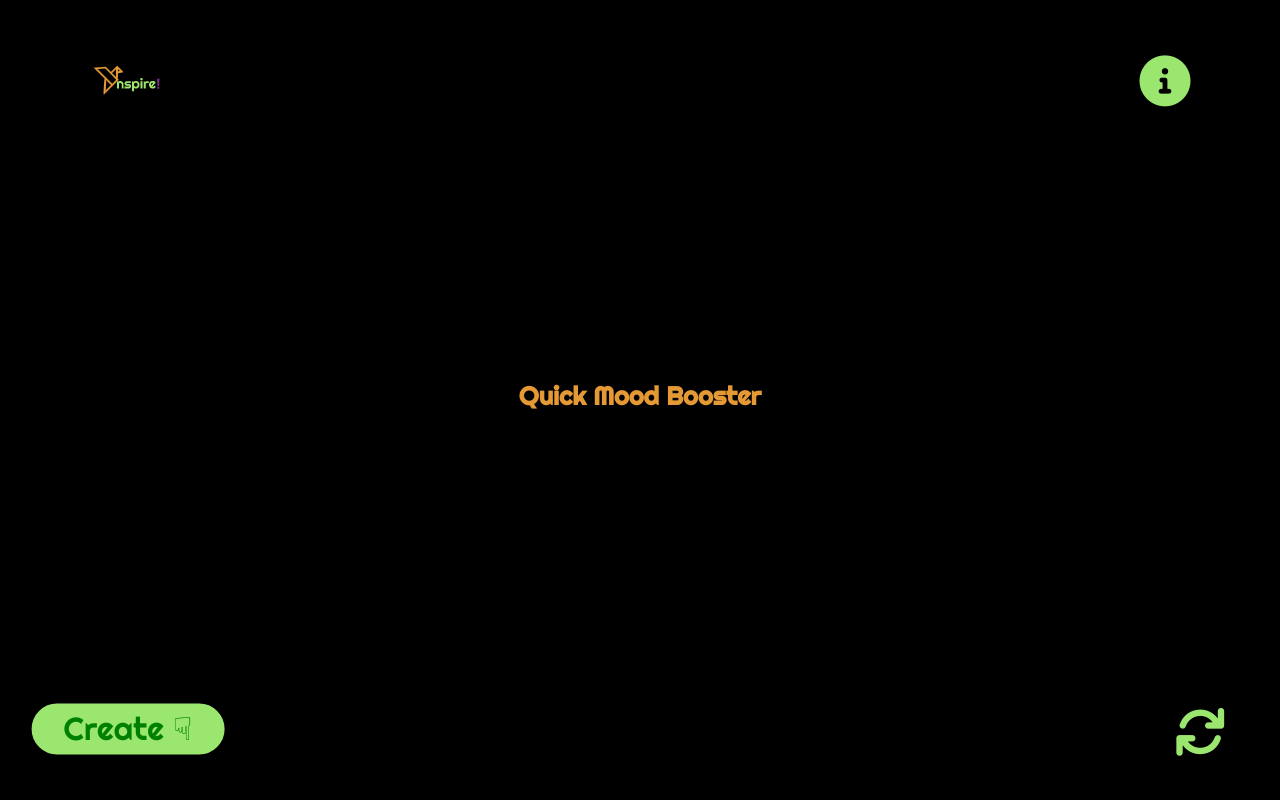
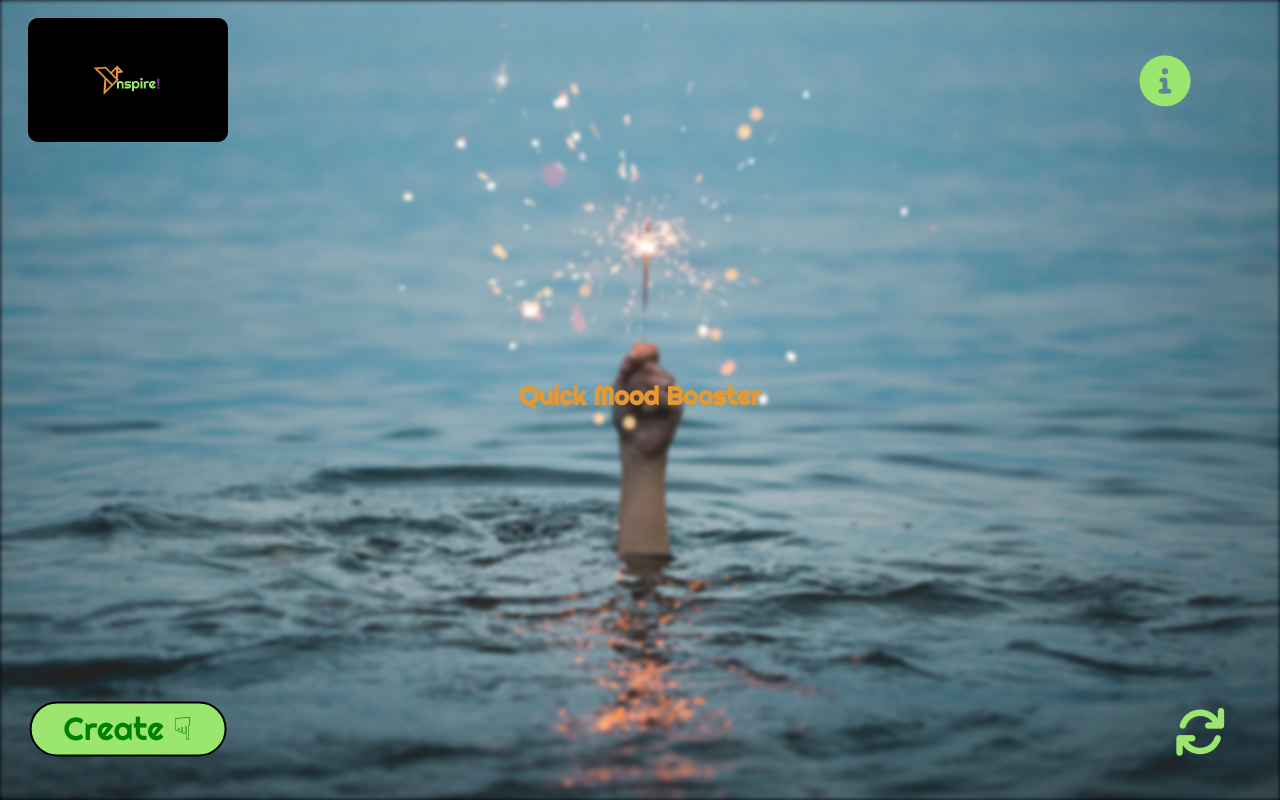
Before and after one commit to eric-asare/ConnectionsLab, a plain HTML site: page week3/Inspire!/index.html in a window 1280 px wide. Shown: the top 800 px of the page. Drawn offline with nearby package versions, Linux system fonts and the light colour scheme; no server answers; a web font is replaced by a local one.

Commit message:
more styling

```diff
--- a/week3/Inspire!/style.css
+++ b/week3/Inspire!/style.css
@@ -29,7 +29,7 @@ p {
 /* HEADER */
 
 .showcase__image {
-    background-image: url("");
+    background-image: url("images/main-bg.jpeg");
     background-size: cover;
     background-position: center;
     filter: blur(2px);
```
Also changed, not shown: week3/Inspire!/images/main2.jpg (added).
